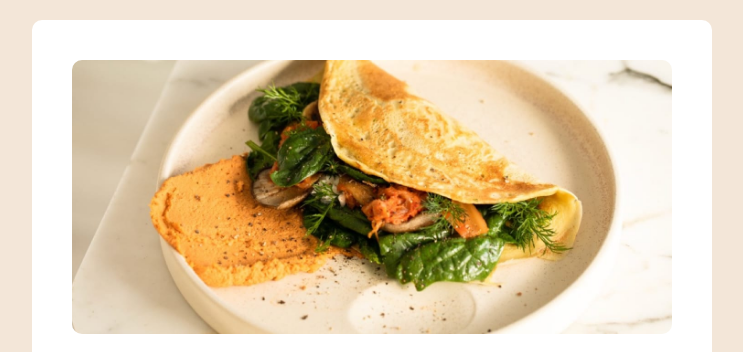
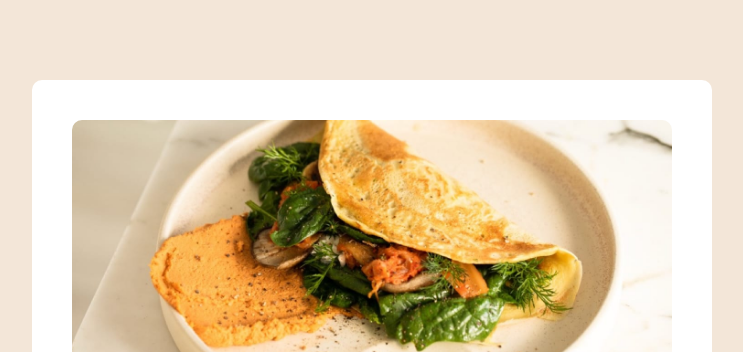
Before and after one commit to AngelPenalver/recipe-page, a plain HTML site: page index.html in a window 1280 px wide. Shown: the top 352 px of the page, without its empty margins (268-1011 px from the left). Drawn offline with Linux system fonts and the light colour scheme.

Commit message:
Update index.html

```diff
--- a/index.html
+++ b/index.html
@@ -136,7 +136,7 @@
 
       }
       body{
-        padding: 20px 80px;
+        padding: 80px;
         margin: 0;
         background: hsl(30, 54%, 90%);
         display: flex;
```
